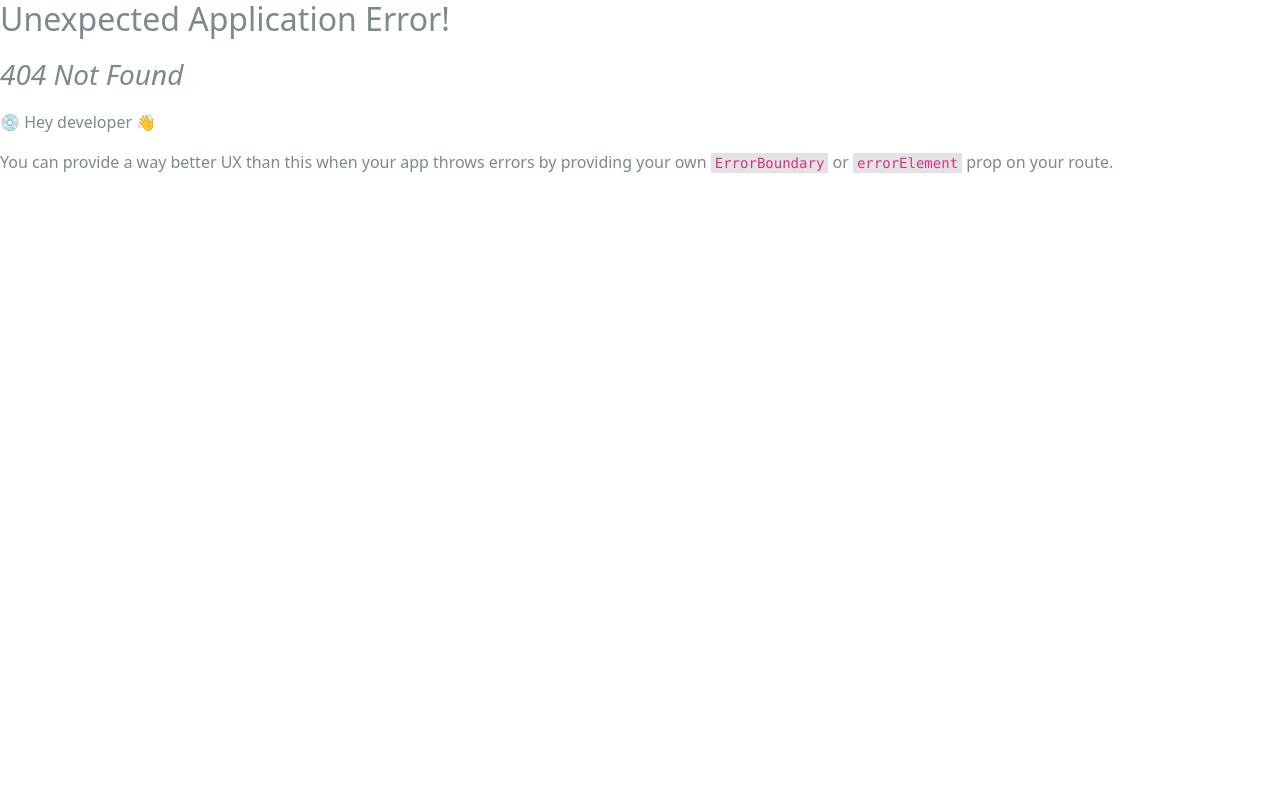
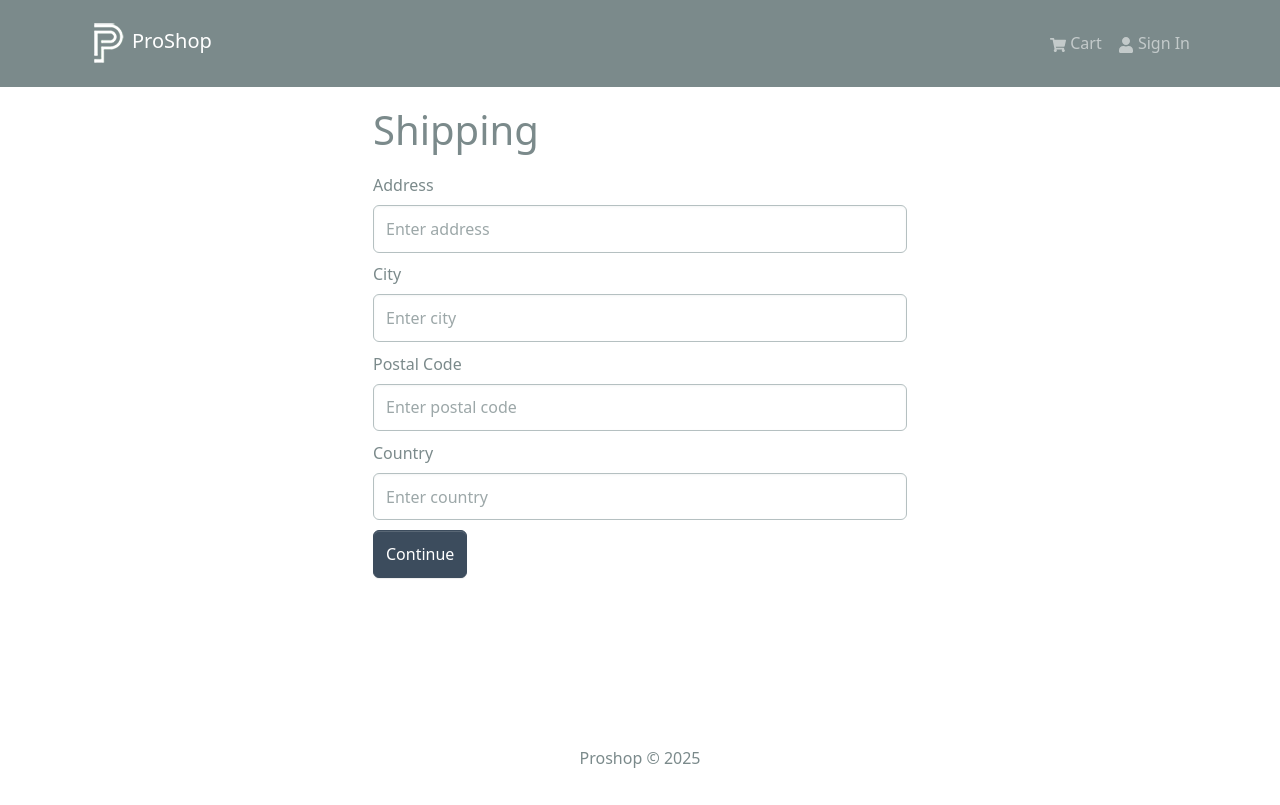
Before and after one commit to andrewteece/proshop, a React (Vite) app in the folder frontend/: page /shipping in a window 1280 px wide. Before the commit this address had no page. Built offline with nearby package versions, Linux system fonts and the light colour scheme.

Commit message:
ShippingScreen code and update main

```diff
--- a/frontend/src/main.jsx
+++ b/frontend/src/main.jsx
@@ -17,6 +17,7 @@ import ProductScreen from './screens/ProductScreen.jsx';
 import CartScreen from './screens/CartScreen.jsx';
 import LoginScreen from './screens/LoginScreen.jsx';
 import RegisterScreen from './screens/REgisterScreen.jsx';
+import ShippingScreen from './screens/ShippingScreen.jsx';
 
 const router = createBrowserRouter(
   createRoutesFromElements(
@@ -26,6 +27,7 @@ const router = createBrowserRouter(
       <Route path='/cart' element={<CartScreen />} />
       <Route path='/login' element={<LoginScreen />} />
       <Route path='/register' element={<RegisterScreen />} />
+      <Route path='/shipping' element={<ShippingScreen />} />
     </Route>
   )
 );
--- /dev/null
+++ b/frontend/src/screens/ShippingScreen.jsx
@@ -0,0 +1,72 @@
+import { useState } from 'react';
+import { Form, Button } from 'react-bootstrap';
+import FormContainer from '../components/FormContainer';
+
+const ShippingScreen = () => {
+  const [address, setAddress] = useState('');
+  const [city, setCity] = useState('');
+  const [postalCode, setPostalCode] = useState('');
+  const [country, setCountry] = useState('');
+
+  const submitHandler = (e) => {
+    e.preventDefault();
+    console.log('submitHandler');
+  };
+
+  return (
+    <FormContainer>
+      <h1>Shipping</h1>
+      <Form onSubmit={submitHandler}>
+        <Form.Group className='my-2' controlId='address'>
+          <Form.Label>Address</Form.Label>
+          <Form.Control
+            type='text'
+            placeholder='Enter address'
+            value={address}
+            required
+            onChange={(e) => setAddress(e.target.value)}
+          ></Form.Control>
+        </Form.Group>
+
+        <Form.Group className='my-2' controlId='city'>
+          <Form.Label>City</Form.Label>
+          <Form.Control
+            type='text'
+            placeholder='Enter city'
+            value={city}
+            required
+            onChange={(e) => setCity(e.target.value)}
+          ></Form.Control>
+        </Form.Group>
+
+        <Form.Group className='my-2' controlId='postalCode'>
+          <Form.Label>Postal Code</Form.Label>
+          <Form.Control
+            type='text'
+            placeholder='Enter postal code'
+            value={postalCode}
+            required
+            onChange={(e) => setPostalCode(e.target.value)}
+          ></Form.Control>
+        </Form.Group>
+
+        <Form.Group className='my-2' controlId='country'>
+          <Form.Label>Country</Form.Label>
+          <Form.Control
+            type='text'
+            placeholder='Enter country'
+            value={country}
+            required
+            onChange={(e) => setCountry(e.target.value)}
+          ></Form.Control>
+        </Form.Group>
+
+        <Button type='submit' variant='primary'>
+          Continue
+        </Button>
+      </Form>
+    </FormContainer>
+  );
+};
+
+export default ShippingScreen;
```
